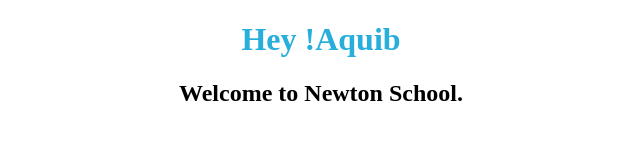
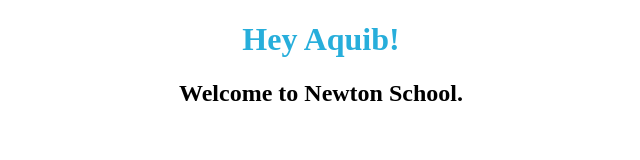
Before and after one commit to aquib97shaikh/React-Assignment---Greetings-with-Props, a React app: page / in a window 1280 px wide. Shown: the top 160 px of the page, without its empty margins (319-959 px from the left). Built offline with nearby package versions, Linux system fonts and the light colour scheme.

Commit message:
name added a/c to deb

```diff
--- a/src/components/Welcome.js
+++ b/src/components/Welcome.js
@@ -3,7 +3,7 @@ import React from "react";
 const Welcome = (props) => {
   return (
     <div>
-        <h1>Hey !{props.name}</h1>
+        <h1>Hey {props.name}!</h1>
         <h2>Welcome to Newton School.</h2>
     </div>
   )
```
